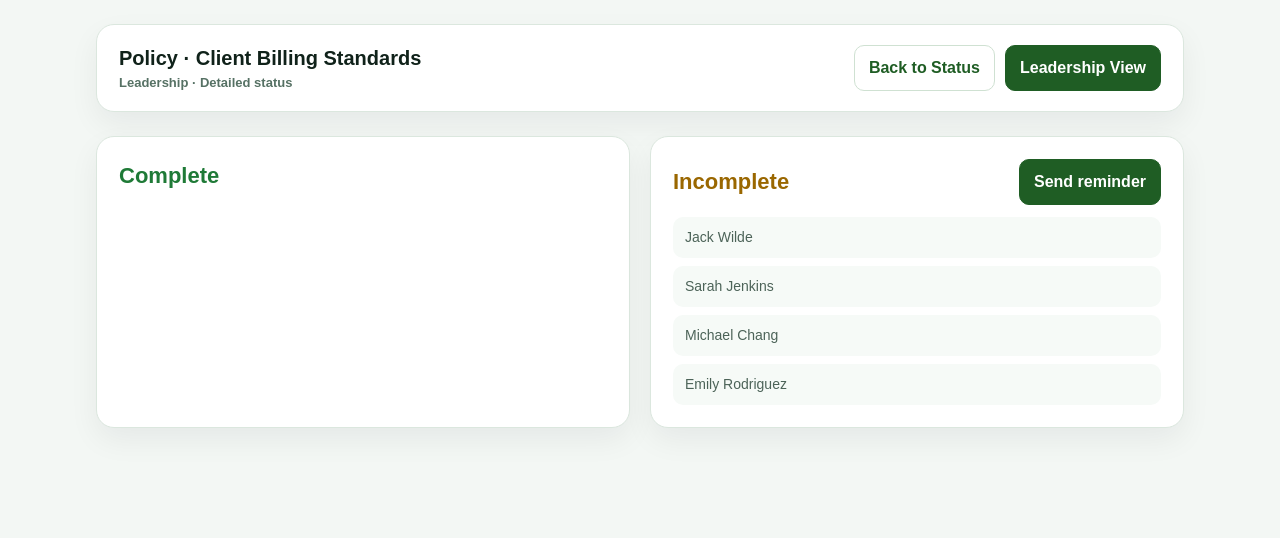
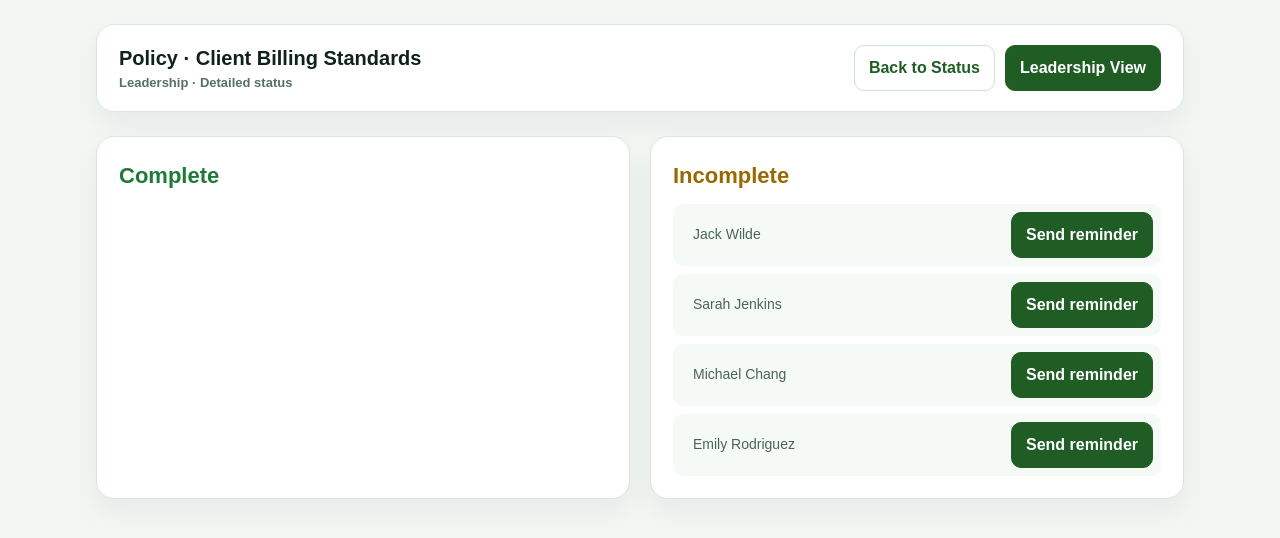
Before and after one commit to phoenixinc37-hue/policy-manager, a Next.js app: page /status/policy-client-billing-standards in a window 1280 px wide. Shown: the top 538 px of the page. Built offline with nearby package versions, Linux system fonts and the light colour scheme.

Commit message:
feat: move reminder action to each incomplete team member

```diff
--- a/app/status/[docId]/page.tsx
+++ b/app/status/[docId]/page.tsx
@@ -44,11 +44,13 @@ export default function DocumentStatusDetail({ params }: { params: { docId: stri
           <section style={panelCard}>
             <div style={{ display: "flex", justifyContent: "space-between", alignItems: "center", gap: 12, marginBottom: 12, flexWrap: "wrap" }}>
               <div style={{ fontSize: 22, fontWeight: 800, color: "#9a6700" }}>Incomplete</div>
-              <button style={reminderButton}>Send reminder</button>
             </div>
             <div style={{ display: "grid", gap: 8 }}>
               {incomplete.map((name) => (
-                <div key={name} style={personRow}>{name}</div>
+                <div key={name} style={personRowWrap}>
+                  <div style={personRow}>{name}</div>
+                  <button style={reminderButton}>Send reminder</button>
+                </div>
               ))}
             </div>
           </section>
@@ -79,12 +81,23 @@ const panelCard = {
   boxShadow: "0 12px 30px rgba(15, 23, 42, 0.06)",
 };
 
+const personRowWrap = {
+  display: "flex",
+  justifyContent: "space-between",
+  alignItems: "center",
+  gap: 12,
+  borderRadius: 10,
+  background: "#f6faf7",
+  padding: "8px",
+};
+
 const personRow = {
   fontSize: 14,
   color: "#4c6358",
   padding: "10px 12px",
   borderRadius: 10,
   background: "#f6faf7",
+  flex: 1,
 };
 
 const reminderButton = {
```
